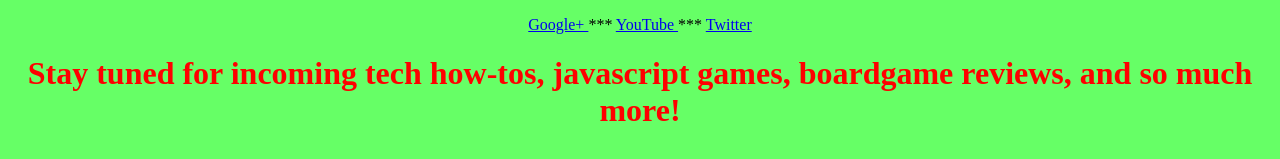
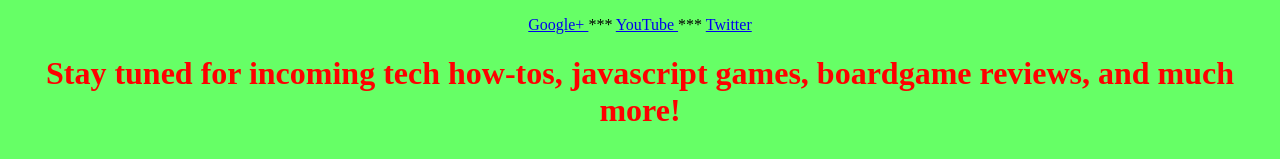
Before and after one commit to louiemontes/louiemontes.github.io, a plain HTML site: page index.html in a window 1280 px wide. Shown: the part 617-776 px from the top of the page. Drawn offline with Linux system fonts and the light colour scheme.

Commit message:
Update index.html

```diff
--- a/index.html
+++ b/index.html
@@ -43,7 +43,7 @@
 
         </t5>
 
-        <h1>Stay tuned for incoming tech how-tos, javascript games, boardgame reviews, and so much more!</h1>
+        <h1>Stay tuned for incoming tech how-tos, javascript games, boardgame reviews, and much more!</h1>
 
         <!-- one commit every day this year is the secret goal boii -->
 
```
